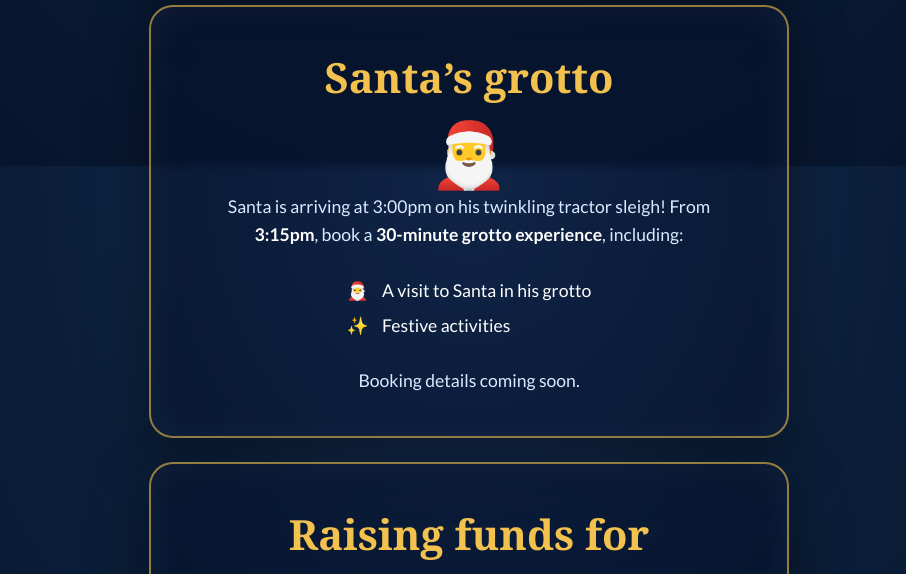
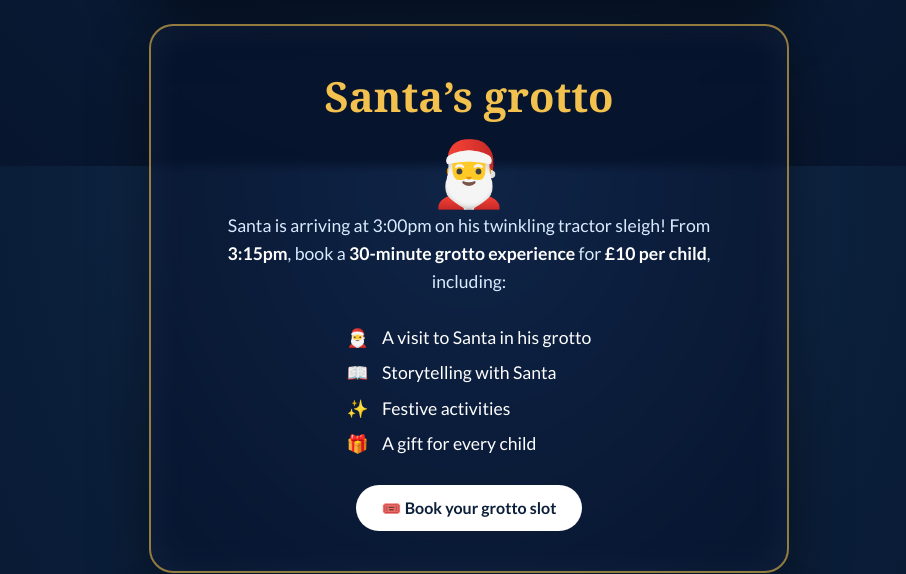
Before and after one commit to nutleypreschool/nutley-christmas, a plain HTML site: page index.html in a window 1280 px wide. Shown: the part 3034-3608 px from the top of the page, without its empty margins (171-1077 px from the left). Drawn offline with Linux system fonts and the light colour scheme; a web font is replaced by a local one.

Commit message:
Add grotto booking link, £10 price, storytelling and a gift for every child
Co-Authored-By: Claude Opus 5.5 <noreply@anthropic.com>

```diff
--- a/index.html
+++ b/index.html
@@ -149,7 +149,7 @@
           <span class="icon" aria-hidden="true">🎅</span>
           <span class="what">
             <strong>Santa’s grotto opens</strong>
-            <span>30-minute visits with festive activities – <a href="#santa">book your slot</a></span>
+            <span>30-minute visits with festive activities, £10 per child – <a href="#santa">book your slot</a></span>
           </span>
         </li>
         <li class="highlight">
@@ -260,13 +260,18 @@
       <h2 id="santa-heading">Santa’s grotto</h2>
       <p class="big-icon" aria-hidden="true">🎅</p>
       <p class="lead">
-        Santa is arriving at 3:00pm on his twinkling tractor sleigh! From <strong>3:15pm</strong>, book a <strong>30-minute grotto experience</strong>, including:
+        Santa is arriving at 3:00pm on his twinkling tractor sleigh! From <strong>3:15pm</strong>, book a <strong>30-minute grotto experience</strong> for <strong>£10 per child</strong>, including:
       </p>
       <ul class="grotto-list">
         <li><span aria-hidden="true">🎅</span> A visit to Santa in his grotto</li>
+        <li><span aria-hidden="true">📖</span> Storytelling with Santa</li>
         <li><span aria-hidden="true">✨</span> Festive activities</li>
+        <li><span aria-hidden="true">🎁</span> A gift for every child</li>
       </ul>
-      <p class="lead">Booking details coming soon.</p>
+      <!-- TODO: draft Ticket Tailor link, swap for the published event before going live -->
+      <a class="button" href="https://www.tickettailor.com/events/nutleypreschoolplaygroup/2531967?draft_share=30a9c425" target="_blank" rel="noopener">
+        🎟️ Book your grotto slot
+      </a>
     </section>
 
     <!-- ---------- Fundraising ---------- -->
--- a/style.css
+++ b/style.css
@@ -464,7 +464,7 @@ h3 {
 }
 
 .grotto-list {
-  display: inline-block;
+  display: table;
   margin: 0 auto 1.5rem;
   padding: 0;
   list-style: none;
```
Also changed, not shown: 1 other file.
